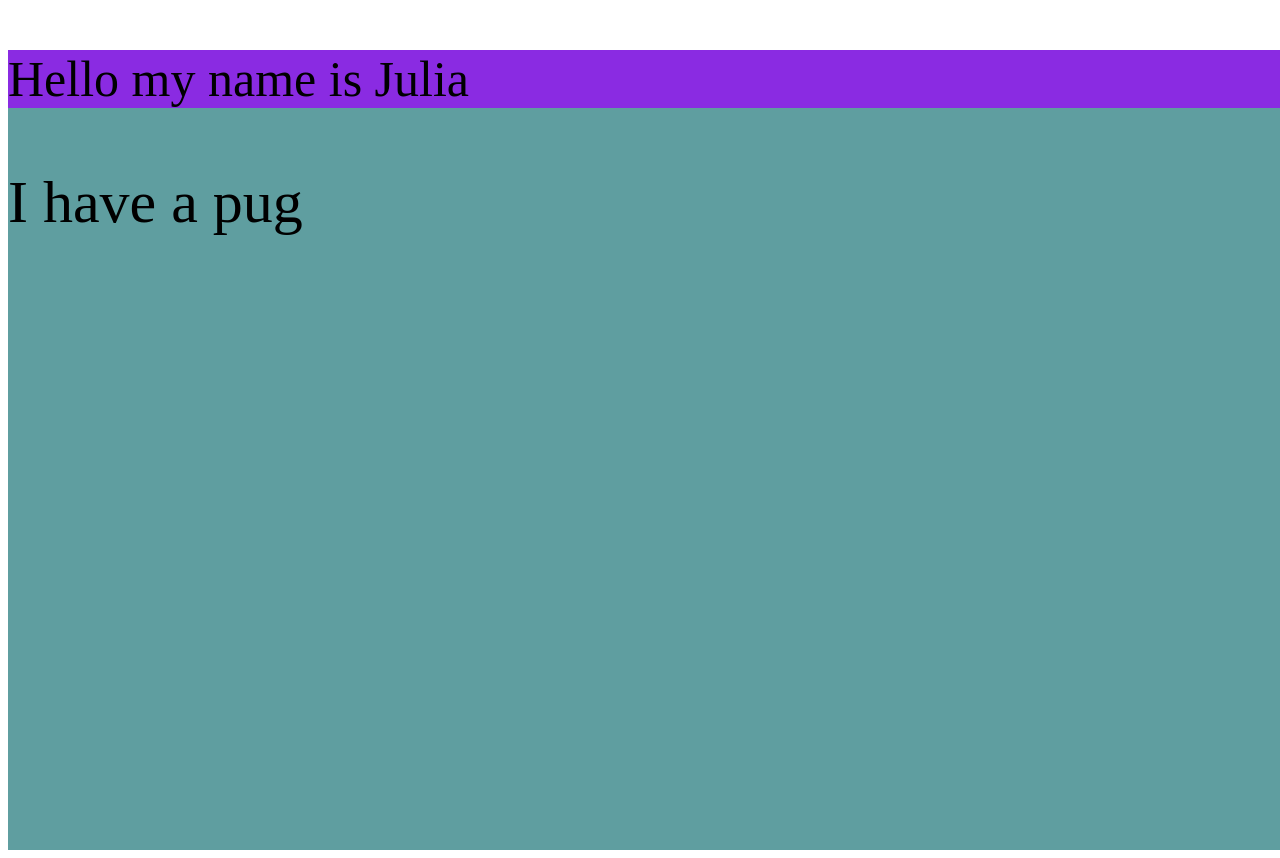
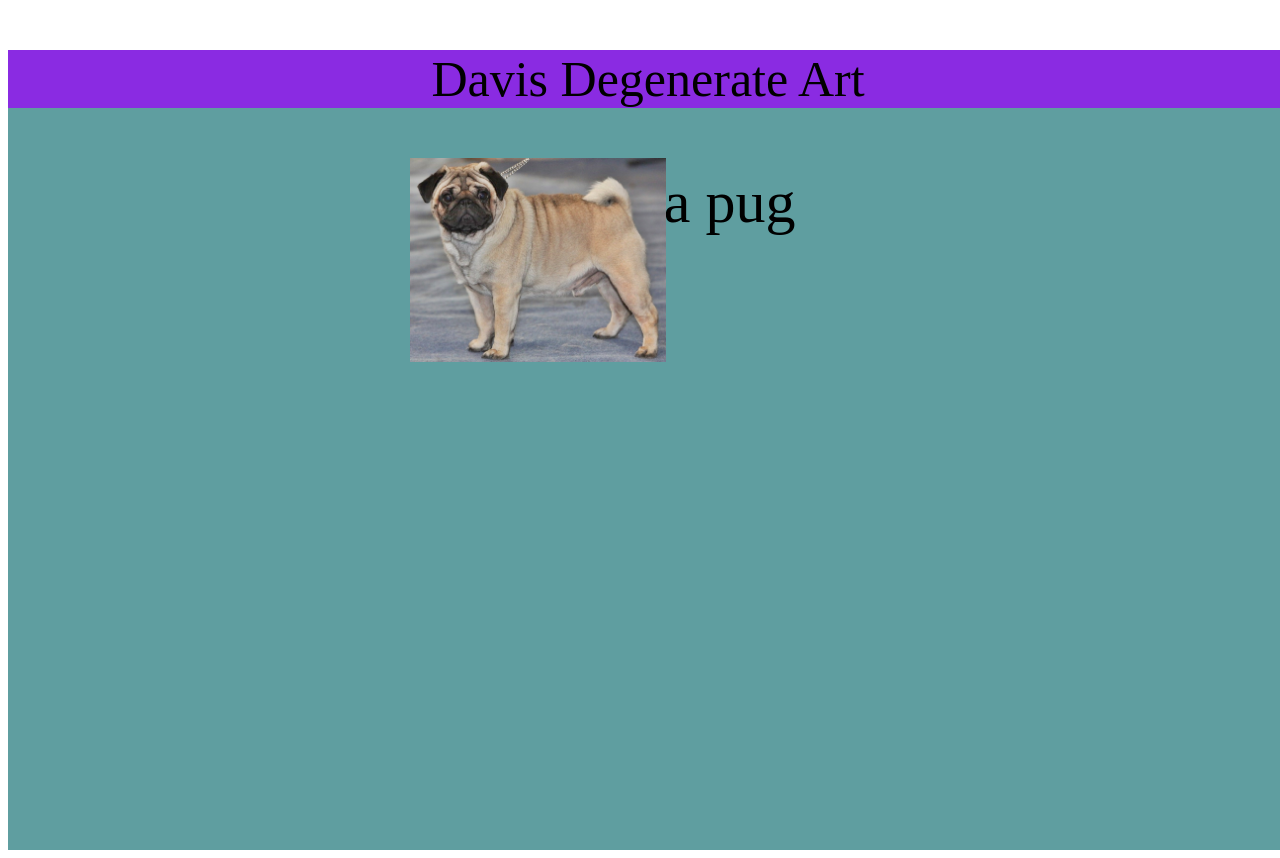
Before and after one commit to juliakhdavis/myproject, a PHP site: page / in a window 1280 px wide. Run offline with PHP 8.4, Linux system fonts and the light colour scheme; some libraries are stand-ins or nearby versions.

Commit message:
initial commit

```diff
--- a/index.html
+++ b/index.html
@@ -2,12 +2,19 @@
 <html lang="en">
 <head>
     <link rel="stylesheet" type="text/css" href="style.css">
+    <script type="text/javascript" src="main.js"></script>
+    <script src="https://ajax.googleapis.com/ajax/libs/jquery/3.2.1/jquery.min.js"></script>
     <title>Julia's 1st App</title>
 </head>
 <body>
+    <script>setInterval(function() {movePug();},200);</script>
     <div class="background">
         <div class="title">
-            <p>Hello my name is Julia</p>
+            <p>Davis Degenerate Art</p>
+        </div>
+
+        <div class="pugphoto">
+            <img src="assets/notmypug.jpg">
         </div>
 
         <div class="subtitle">
--- /dev/null
+++ b/main.js
@@ -0,0 +1,15 @@
+let pugphoto = 0;
+
+function movePug(){
+    var app = document.getElementsByClassName('pugphoto');
+
+    if(pugphoto == 100){
+        pugphoto = 0;
+    }
+
+    for(let i = 0; i < app.length; i++){
+        app[i].style.left = pugphoto + '%';
+        console.log(pugphoto);
+    }
+    pugphoto++;
+}
--- a/style.css
+++ b/style.css
@@ -15,4 +15,16 @@
     width: 100vw;
     height: 100vh;
     top: 0;
+    text-align: center;
 }
+
+.pugphoto{
+    height:20%;
+    width:20%;
+    left: 0%;
+    position: absolute;
+}
+
+img{
+    width:100%;
+}
```
Also changed, not shown: assets/notmypug.jpg (added).
